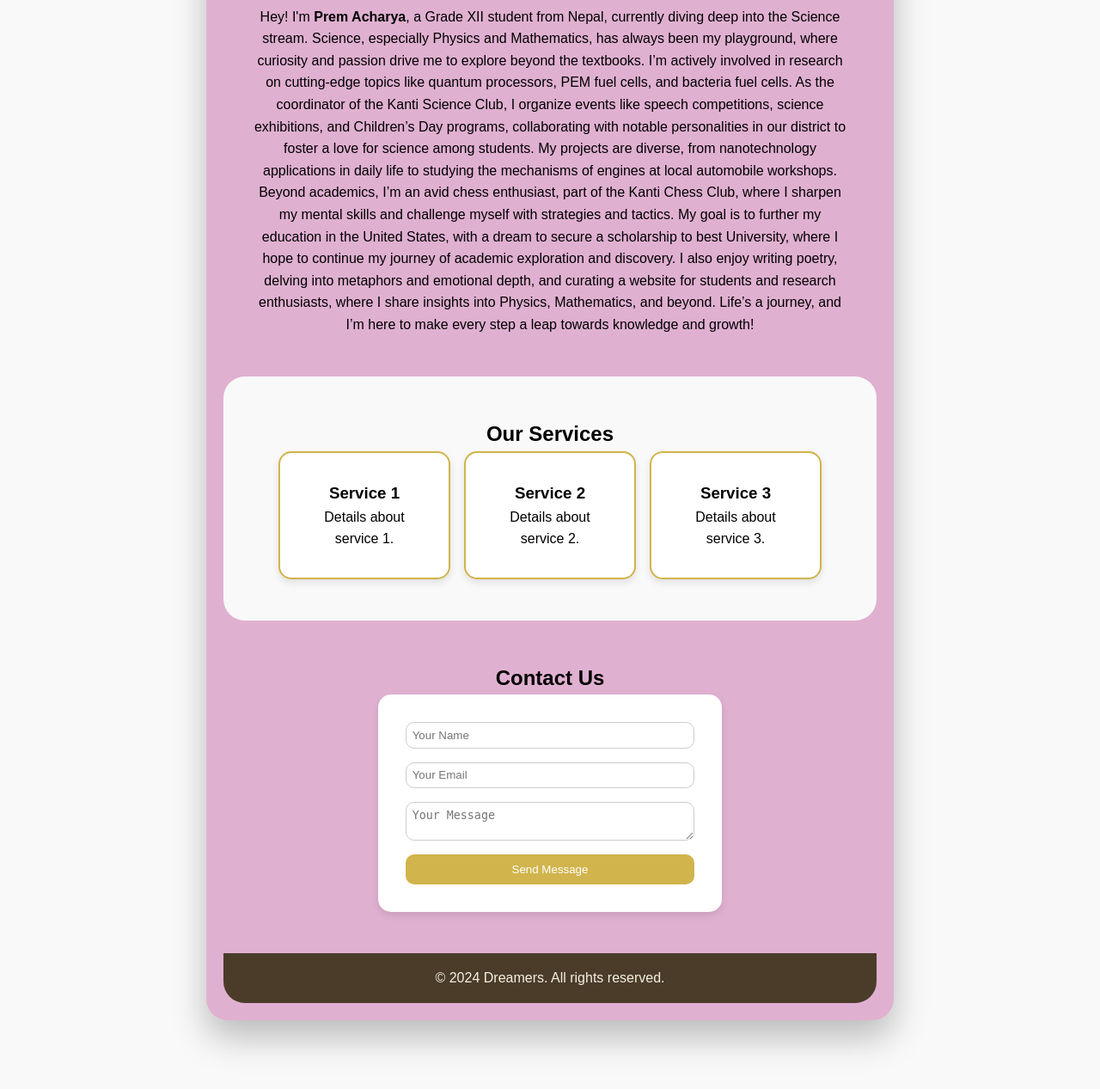
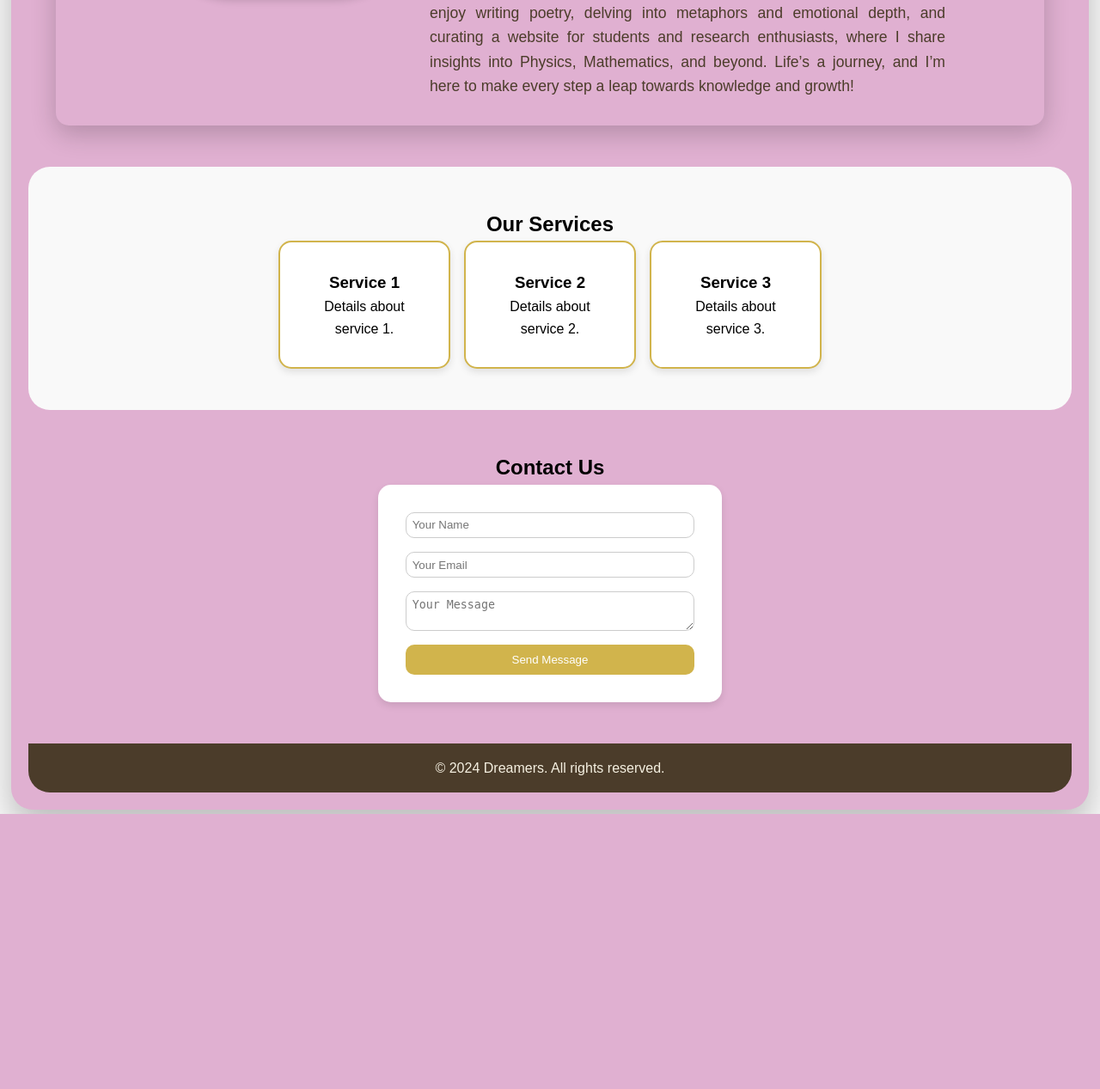
Before and after one commit to iampremacharya/GKT, a PHP site: page / in a window 1280 px wide. Shown: the part 971-2238 px from the top of the page at 86% size. After the commit the page ends 1918 px from the top, so only its background shows below. Run offline with PHP 8.4, Linux system fonts and the light colour scheme.

Commit message:
Update styles.css

```diff
--- a/styles.css
+++ b/styles.css
@@ -17,8 +17,8 @@
     background-color: #e0b0d1; /* Nude background for the container */
     border-radius: 25px; /* Rounded corners */
     padding: 20px;
-    max-width: 800px; /* Max width for the content */
-    margin: 80px auto; /* Centered margin with a lower position */
+    max-width: 98%; /* Max width for the content */
+    margin: 5px auto; /* Centered margin with a lower position */
     box-shadow: 0 20px 40px rgba(0, 0, 0, 0.25); /* Floating effect */
 }
 
@@ -86,6 +86,33 @@
     text-align: center;
     border-radius: 25px; /* Rounded corners */
 }
+.about-content {
+    display: flex;
+    align-items: center;
+    justify-content: center;
+    gap: 20px;
+    padding: 2em;
+    text-align: left;
+    background-color: #e0b0d1; /* Nude color background */
+    border-radius: 15px; /* Rounded corners */
+    box-shadow: 0 10px 30px rgba(0, 0, 0, 0.2); /* Floating shadow effect */
+}
+
+.profile-image {
+    width: 300px;
+    height: 300px;
+    border-radius: 30%; /* Circular image */
+    box-shadow: 0 4px 10px rgba(0, 0, 0, 0.15); /* Subtle shadow for the image */
+}
+
+#about p {
+    font-size: 1.1em;
+    color: #4b3c2a; /* Dark brown for text */
+    max-width: 600px;
+    line-height: 1.6;
+    text-align: justify;
+}
+
 
 /* Services Section */
 #services {
```
